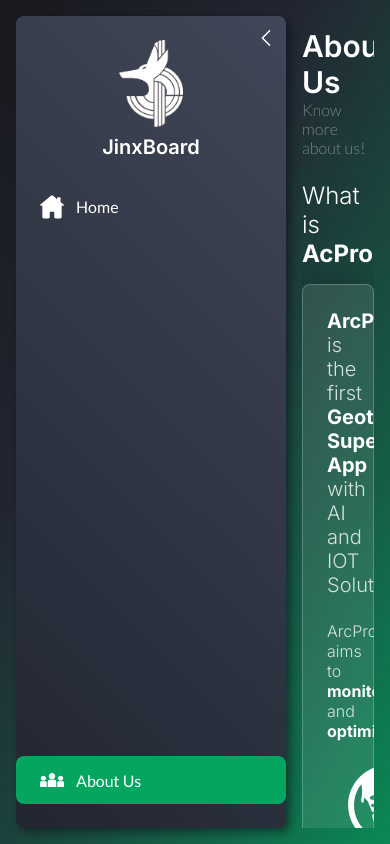
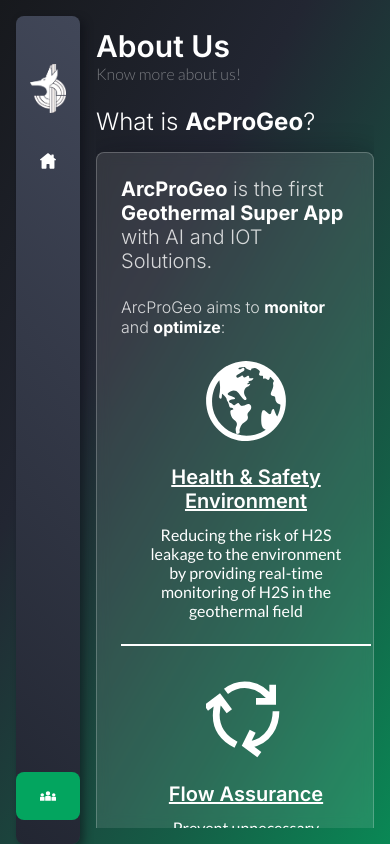
Before and after one commit to fadhilrafiii/JinXBoard, a React (Create React App) app: page /about in a window 390 px wide. Built offline with nearby package versions, Linux system fonts and the light colour scheme.

Commit message:
Fix layout on small screen

```diff
--- a/src/Components/GlassBox/index.module.css
+++ b/src/Components/GlassBox/index.module.css
@@ -7,6 +7,19 @@
   position: relative;
   color: white;
   transition: all .2s;
+}
+
+@media (max-width: 400px) {
+  .container {
+    padding: var(--padding-m);
+    border-radius: var(--border-radius-m);
+    background: rgba(255, 255, 255, 0.1);
+    box-shadow: 0 4px 30px rgba(10, 11, 19, 0.4);
+    border: 1px solid rgba(255, 255, 255, 0.22);
+    position: relative;
+    color: white;
+    transition: all .2s;
+  }
 }
 
 @media (pointer: fine), (pointer: none) {
--- a/src/Components/Loading/index.module.css
+++ b/src/Components/Loading/index.module.css
@@ -1,4 +1,4 @@
-.styleContainer {
+.loadingContainer {
   width: 100%;
   display: flex;
   align-items: center;
--- a/src/Components/Sidebar/index.tsx
+++ b/src/Components/Sidebar/index.tsx
@@ -1,11 +1,15 @@
 import React, { useMemo, useState } from 'react';
 
-import SidebarItem from './SidebarItem';
 import { useLocation, useNavigate } from 'react-router-dom';
+import useWindowDimensions from 'Shared/Hooks/useWindowDimensions';
 
 import { Icon, IconName } from 'Components/Icon';
 
 import { Route } from 'Shared/Types';
+
+import { SMALL_WINDOW_SIZE } from 'Shared/Constants/General';
+
+import SidebarItem from './SidebarItem';
 
 import styles from './index.module.css';
 
@@ -17,14 +21,21 @@
 const Sidebar = ({ mainRoutes, secondaryRoutes }: SidebarProps) => {
   const navigate = useNavigate();
   const { pathname } = useLocation();
+  const { width } = useWindowDimensions();
+
   const [isOpen, setIsOpen] = useState<boolean>(true);
 
-  const onToggleSidebar = () => setIsOpen((prevState: boolean) => !prevState);
+  const onToggleSidebar = () =>
+    setIsOpen((prevState: boolean) => {
+      if (width > SMALL_WINDOW_SIZE) return !prevState;
+
+      return false;
+    });
 
   const onLogoClick = () => navigate('/');
 
   const eventStyles = useMemo(() => {
-    if (isOpen)
+    if (isOpen && width > SMALL_WINDOW_SIZE)
       return {
         container: styles.container,
         logoImg: styles.logoImg,
@@ -42,10 +53,11 @@
       logoWidth: 12,
       logoHeight: 12,
     };
-  }, [isOpen]);
+  }, [isOpen, width]);
 
   return (
     <div className={eventStyles.container}>
+      {width > SMALL_WINDOW_SIZE && (
         <div className={eventStyles.toggleIcon} onClick={onToggleSidebar}>
           <Icon
             name={IconName.LeftArrow}
@@ -53,10 +65,11 @@
             height={eventStyles.logoHeight}
           />
         </div>
+      )}
       <div>
         <div className={eventStyles.logo} onClick={onLogoClick}>
           <img src="/images/logo-white.png" className={eventStyles.logoImg} alt="JinxBoard-logo" />
-          {isOpen && <h5 className={styles.logoText}>JinxBoard</h5>}
+          {isOpen && width > SMALL_WINDOW_SIZE && <h5 className={styles.logoText}>JinxBoard</h5>}
         </div>
         <div className={styles.mainMenu}>
           {mainRoutes.map(({ iconName, label, path }: Route) => {
@@ -66,7 +79,7 @@
                 iconName={iconName}
                 label={label}
                 path={path}
-                isWrapped={!isOpen}
+                isWrapped={!isOpen || width <= SMALL_WINDOW_SIZE}
                 isActive={path === pathname}
               />
             );
@@ -81,7 +94,7 @@
               iconName={iconName}
               label={label}
               path={path}
-              isWrapped={!isOpen}
+              isWrapped={!isOpen || width <= SMALL_WINDOW_SIZE}
               isActive={path === pathname}
             />
           );
--- a/src/Pages/About/WhatSection.tsx
+++ b/src/Pages/About/WhatSection.tsx
@@ -1,11 +1,11 @@
 import React from 'react';
-
-import { goalsContent } from './constants';
 
 import GlassBox from 'Components/GlassBox';
 import { Icon } from 'Components/Icon';
 
 import { Content } from 'Shared/Types/Content';
+
+import { goalsContent } from './constants';
 
 import styles from './index.module.css';
 
@@ -25,8 +25,7 @@
           </h6>
           <div className={styles.whatBodyGoals}>
             {goalsContent.map(({ title, iconName, description }: Content, index: number) => (
-              <React.Fragment key={index}>
-                <div className={styles.whatBodyGoalsItem}>
+              <div key={index} className={styles.whatBodyGoalsItem}>
                 <div className={styles.iconContainer}>
                   <Icon name={iconName} width={80} height={80} />
                 </div>
@@ -35,8 +34,6 @@
                   <p>{description}</p>
                 </div>
               </div>
-                {index < goalsContent.length - 1 && <div className={styles.verticalDivider} />}
-              </React.Fragment>
             ))}
           </div>
         </div>
--- a/src/Pages/About/index.module.css
+++ b/src/Pages/About/index.module.css
@@ -30,24 +30,45 @@
 }
 
 .whatBodyGoals {
-  display: flex;
-  flex-wrap: wrap;
-  justify-content: space-evenly;
-  margin: 0 calc(-1 * var(--padding-l));
+  display: grid;
+  grid-template-columns: repeat(auto-fit, minmax(250px, 1fr));
+  grid-auto-rows: 1fr;
+  gap: var(--padding-xxxl) 0
 }
 
 .whatBodyGoalsItem {
-  flex: 0 1 calc(100% / 3 - var(--padding-xxxl));
   display: flex;
   flex-direction: column;
   align-items: center;
   text-align: center;
-  padding: 0 var(--padding-l);
+  padding: 0 var(--padding-xxl) var(--padding-xxl);
 }
 
-.verticalDivider {
-  width: 2px;
-  background-color: white;
+
+@media (min-width: 1124px) {
+  .whatBodyGoalsItem {
+    display: flex;
+    flex-direction: column;
+    align-items: center;
+    text-align: center;
+    padding: 0 var(--padding-xxl) var(--padding-xxl);
+    border-right: 2px solid white;
+  }
+}
+
+@media (max-width: 667px) {
+  .whatBodyGoalsItem {
+    display: flex;
+    flex-direction: column;
+    align-items: center;
+    text-align: center;
+    padding: 0 var(--padding-xxl) var(--padding-xxl);
+    border-bottom: 2px solid white;
+  }
+}
+
+.whatBodyGoalsItem:last-child {
+  border: none;
 }
 
 .whatBodyGoalsItemTitle, .cardContentTitle {
@@ -61,16 +82,27 @@
 }
 
 .card {
-  display: flex;
-  flex-wrap: wrap;
-  column-gap: var(--padding-xl);
+  display: grid;
+  grid-template-columns: repeat(auto-fit, minmax(260px, 1fr));
+  grid-auto-rows: 1fr;
+  gap: var(--padding-xl);
 }
 
 .card > div {
-  flex: 1 1 calc(100% / 3 - var(--padding-l));
+  padding: var(--padding-xxl);
   display: flex;
   flex-direction: column;
   align-items: center;
+}
+
+@media (max-width: 653px) {
+  .card > div {
+    padding: var(--padding-xxl);
+    display: flex;
+    justify-content: center;
+    flex-direction: column;
+    align-items: center;
+  }
 }
 
 .cardDescriptionList {
--- /dev/null
+++ b/src/Shared/Constants/General.ts
@@ -0,0 +1 @@
+export const SMALL_WINDOW_SIZE = 667;
--- /dev/null
+++ b/src/Shared/Hooks/useWindowDimensions.ts
@@ -0,0 +1,26 @@
+import { useEffect, useState } from 'react';
+
+const getWindowDimensions = () => {
+  const { innerWidth: width, innerHeight: height } = window;
+  return {
+    width,
+    height,
+  };
+};
+
+const useWindowDimensions = () => {
+  const [windowDimensions, setWindowDimensions] = useState(getWindowDimensions());
+
+  useEffect(() => {
+    const handleResize = () => {
+      setWindowDimensions(getWindowDimensions());
+    };
+
+    window.addEventListener('resize', handleResize);
+    return () => window.removeEventListener('resize', handleResize);
+  }, []);
+
+  return windowDimensions;
+};
+
+export default useWindowDimensions;
```
Also changed, not shown: 1 other file (tests, documents, lock files or other folders). Lines whose indentation alone changed are shown as unchanged.
